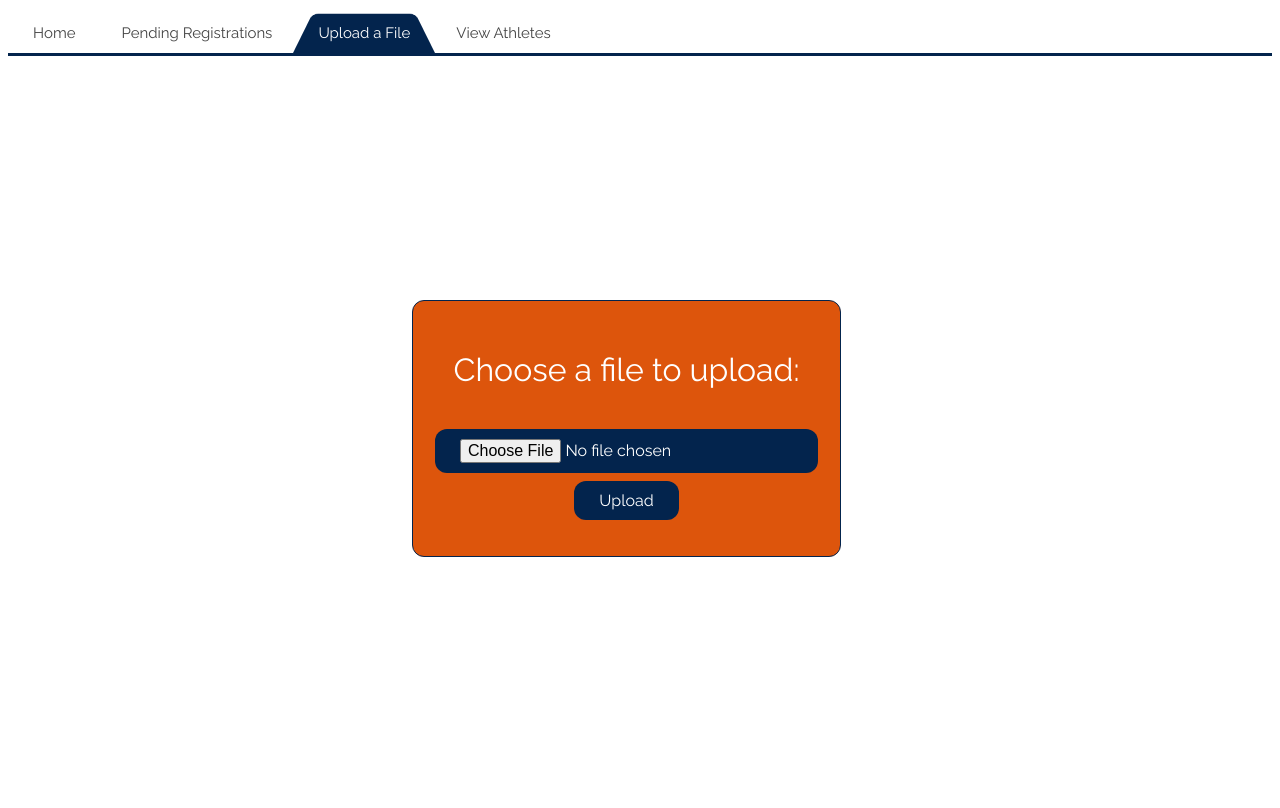
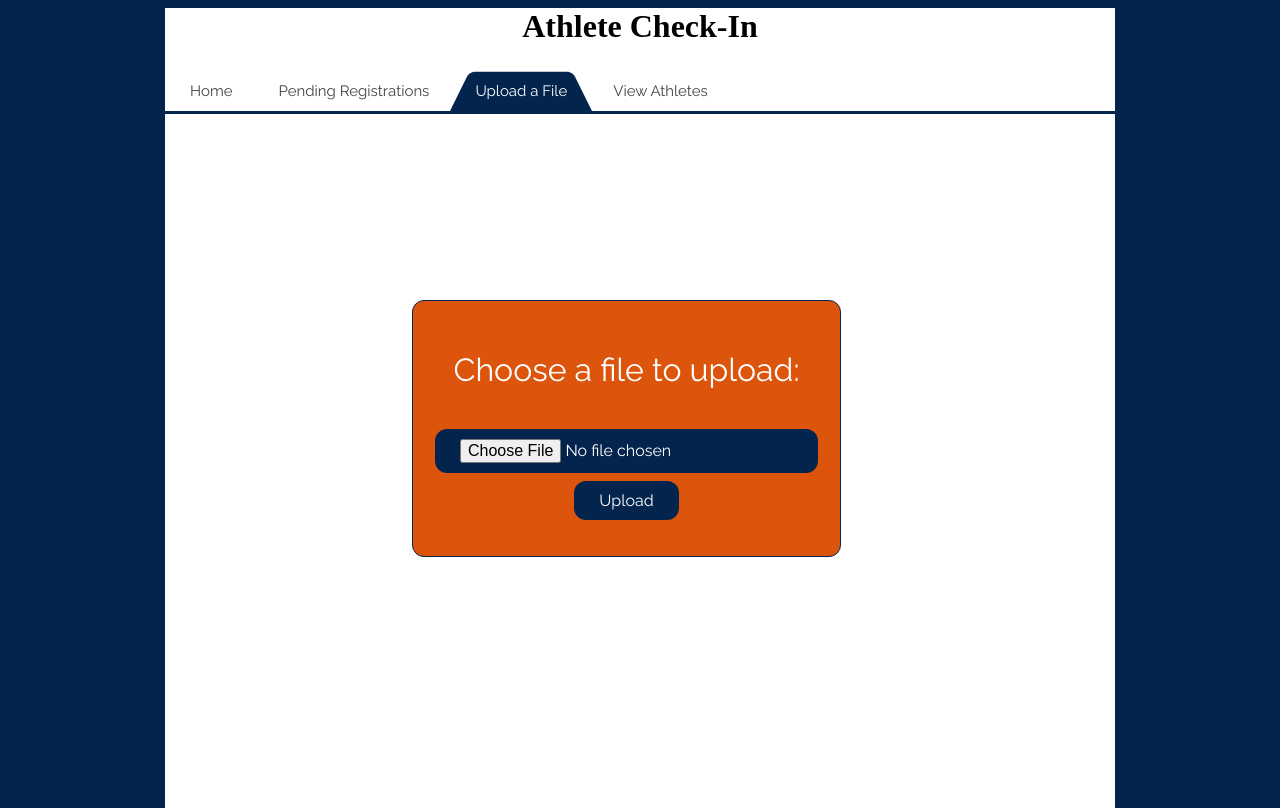
Before and after one commit to pkkham/AthleteCheckIn-Website, a PHP site: page /upload.html in a window 1280 px wide. Before the commit the page ends 557 px from the top, so only its background shows below. Run offline with PHP 8.4, Linux system fonts and the light colour scheme.

Commit message:
Updated website design
Centered the website and made it look prettier

```diff
--- a/athletes.html
+++ b/athletes.html
@@ -36,6 +36,8 @@
     </head>
 
     <body>
+        <div id='wrap'>
+            <h1 align='center'>Athlete Check-In</h1>
         <div id='cssmenu' style="margin-bottome:20px">
             <ul>
                 <li><a href='http://conquestiamc.com/welcome.html'>Home</a></li>
@@ -63,5 +65,9 @@
                     <td><?php echo $row['counselor']; ?></td>
                 <tr>
             <?php } ?>
+            </tr>
+        </table>
+        </div>
+            </div>
 	</body>
 </html>
--- a/css/tabs.css
+++ b/css/tabs.css
@@ -144,3 +144,15 @@
 input {
     color:white;
 }
+
+#wrap {
+    width: 950px;
+    margin: 0px auto;
+    background: white;
+    height: inherit;
+}
+
+html, body {
+    background: #03244d;
+    height: 100%;
+}
--- a/upload.html
+++ b/upload.html
@@ -9,6 +9,8 @@
     <title>Upload Page - Athlete Check-In</title>
 </head>
 <body>
+    <div id="wrap">
+        <h1 align='center'>Athlete Check-In</h1>
     <div id='cssmenu' style="margin-bottome:20px">
         <ul>
             <li><a href='http://conquestiamc.com/welcome.html'>Home</a></li>
@@ -16,6 +18,7 @@
             <li class='active'><a href='#'>Upload a File</a></li>
             <li><a href='http://conquestiamc.com/athletes.html'>View Athletes</a></li>
         </ul>
+
     </div>
     <div class="test">
     <form enctype="multipart/form-data" action="upload.php" method="POST">
@@ -26,5 +29,6 @@
     <input type="submit" value="Upload" class="button" name="submit" />
     </form>
     </div>
+        </div>
 </body>
 </html>
```
Also changed, not shown: pendingRegs.html (+19 -17 lines).
